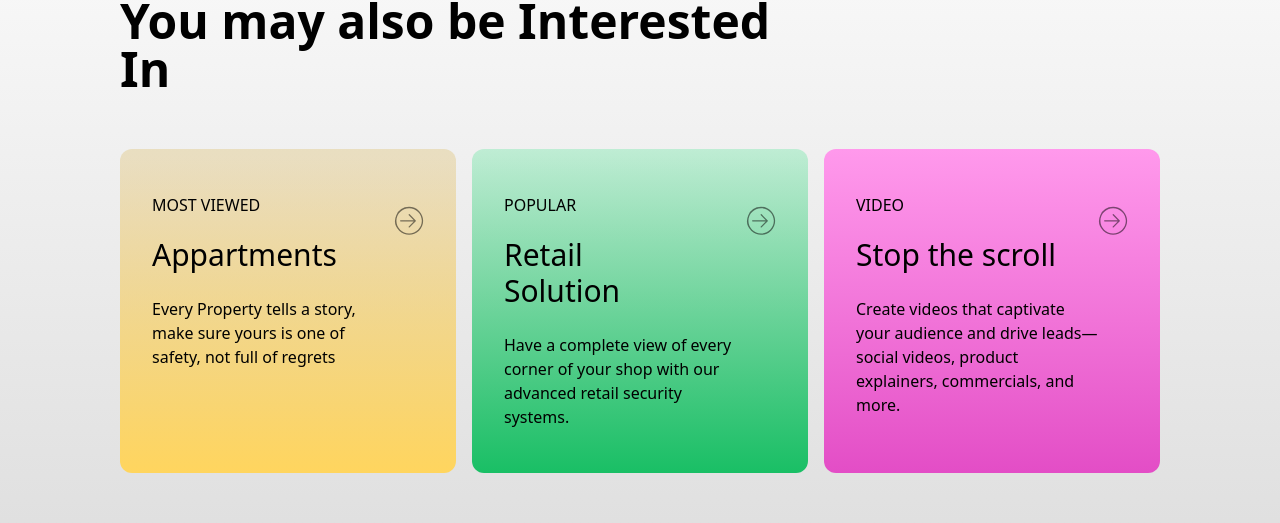
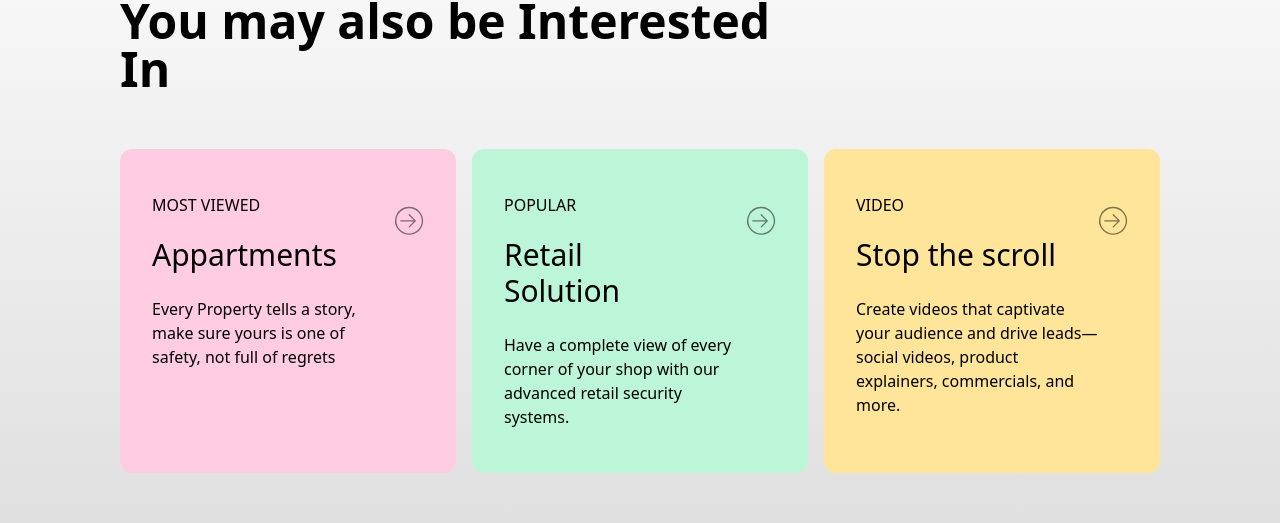
Before and after one commit to quadra-dev/QudraSecurityV2, a Next.js app: page /solutions/apartments in a window 1280 px wide. Shown: the part 1582-2105 px from the top of the page. Built offline with nearby package versions, Linux system fonts and the light colour scheme.

Commit message:
hex codes updated

```diff
--- a/src/components/cards/InterestedCard.tsx
+++ b/src/components/cards/InterestedCard.tsx
@@ -67,7 +67,7 @@ export default function InterestedCard() {
               label="Most Viewed"
               title="Appartments"
               description="Every Property tells a story, make sure yours is one of safety, not full of regrets"
-              gradient="bg-gradient-to-b from-[#cc970033] to-[#FFD55E]"
+              gradient="bg-[#FFCCE2]"
               hoverBorder="group-hover:border-[#FFD55E]"
             />
 
@@ -77,7 +77,7 @@ export default function InterestedCard() {
             label="POPULAR"
             title="Retail Solution"
             description="Have a complete view of every corner of your shop with our advanced retail security systems."
-            gradient="bg-gradient-to-b from-[#4de5934d] to-[#19BF65]"
+            gradient="bg-[#BCF5D7]"
             hoverBorder="group-hover:border-[#19BF65]"
           />
 
@@ -86,7 +86,7 @@ export default function InterestedCard() {
             label="Video"
             title="Stop the scroll"
             description="Create videos that captivate your audience and drive leads—social videos, product explainers, commercials, and more."
-            gradient="bg-gradient-to-b from-[#FF99EC] to-[#E34DC6]"
+            gradient="bg-[#FFE599]"
             hoverBorder="group-hover:border-[#9E1E85]"
           />
         </div>
```
